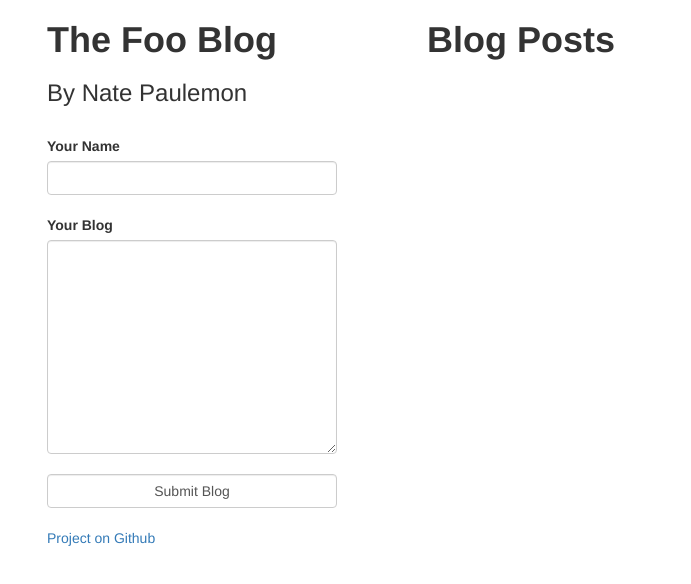
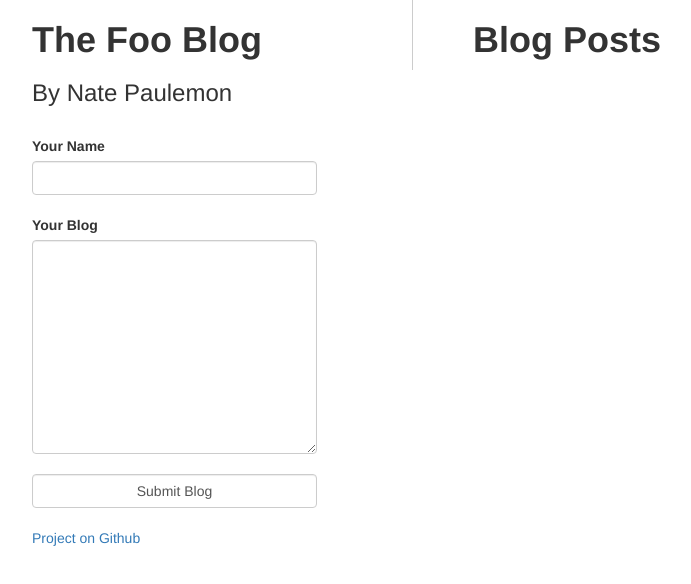
Before and after one commit to npaul007/meanApp, a website: page views/index.html in a window 1280 px wide. Shown: the whole page, without its empty margins (38-729 px from the left). Drawn offline with nearby package versions, Linux system fonts and the light colour scheme; no server answers.

Commit message:
minor style changes

```diff
--- a/public/css/style.css
+++ b/public/css/style.css
@@ -1,10 +1,13 @@
 @media screen and (min-width:1200px){
 	.fixed-col{
 		position: fixed !important;
+		padding-right: 50px;
 	}
 
 	.non-fixed-col{
 		float: right !important;
+		border-left: 1px solid #ccc;
+		padding-left: 60px !important;
 	}
 }
 
--- a/views/index.html
+++ b/views/index.html
@@ -21,7 +21,7 @@
 	</head>
 	<body ng-app="blogApp">
 		<div class="container">
-			<div class="col-lg-3 fixed-col">
+			<div class="fixed-col">
 				<h1><strong>The Foo Blog</strong></h1>
 				<h3>By Nate Paulemon</h3>
 				<br/>
```
